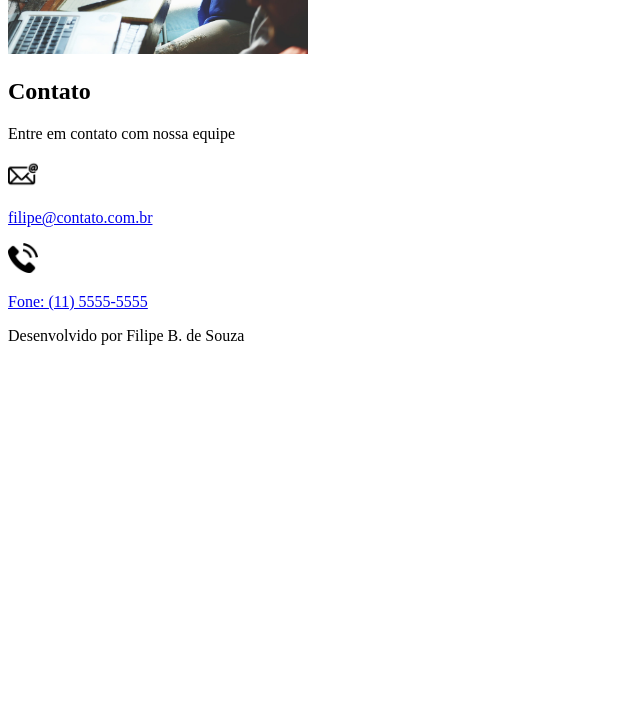
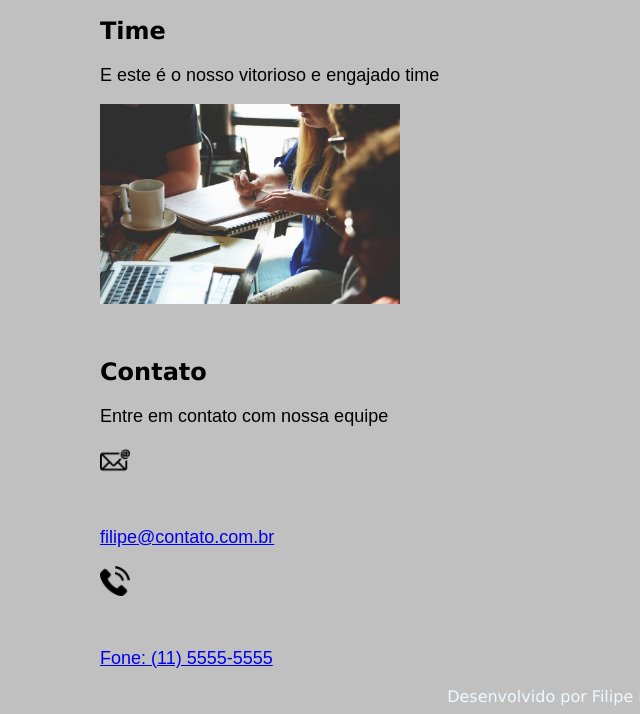
Before and after one commit to filipesouzadev/digitalinnovation, a plain HTML site: page index.html in a window 1280 px wide. Shown: the part 1746-2460 px from the top of the page, without its empty margins (0-640 px from the left). Before the commit the page ends 2099 px from the top, so only its background shows below. Drawn offline with Linux system fonts and the light colour scheme.

Commit message:
adicionando css

```diff
--- /dev/null
+++ b/css/style.css
@@ -0,0 +1,33 @@
+
+body{
+  background-color: silver;
+  margin-left: 100px;
+  margin-right: 200px;
+}
+
+header{
+  margin-top: 50px;
+}
+
+h1{
+  font-family: 'Lucida Sans', 'Lucida Sans Regular', 'Lucida Grande', 'Lucida Sans Unicode', Geneva, Verdana, sans-serif;
+}
+
+h2{
+  font-family: 'Lucida Sans', 'Lucida Sans Regular', 'Lucida Grande', 'Lucida Sans Unicode', Geneva, Verdana, sans-serif;
+}
+
+p{
+  font-family: Arial, Helvetica, sans-serif;
+  font-size: 18px;
+}
+
+img{
+  margin-bottom: 30px;
+}
+
+footer{
+  color: aliceblue;
+  font-family: 'Lucida Sans', 'Lucida Sans Regular', 'Lucida Grande', 'Lucida Sans Unicode', Geneva, Verdana, sans-serif;
+  text-align: center;
+}
--- a/index.html
+++ b/index.html
@@ -4,6 +4,7 @@
     <head> <!--Cabeçalho da página, nome que irá aparecer-->
       <meta charset="utf-8"> <!--Tipo de dados padrão -->
       <title>Filipe Tech Solution</title> <!-- Título da página -->
+      <link rel="stylesheet" type="text/css" href="./css/style.css"> <!--Referencia a página de estilo CSS-->
     </head>
 
   <body> <!-- Conteúdo da pagina-->
```
